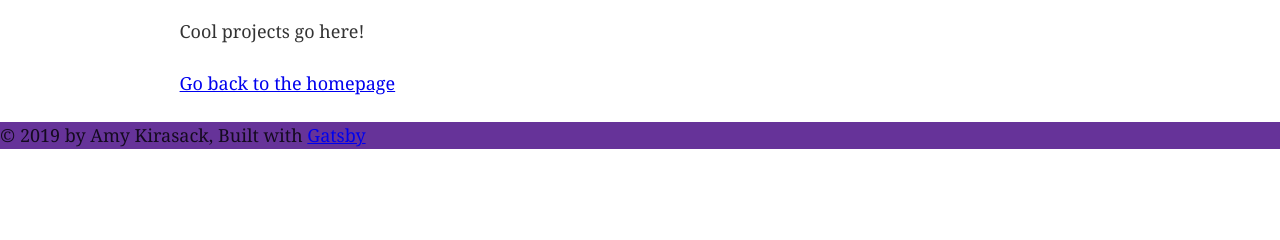
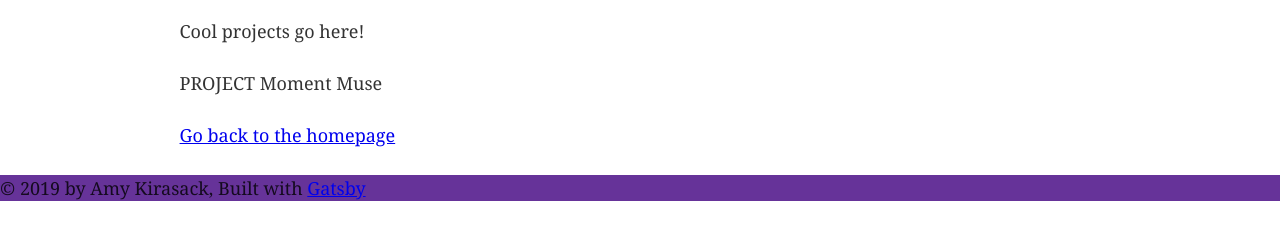
Before and after one commit to WebDevCaptain/portfolio, a Gatsby site: page /portfolio in a window 1280 px wide. Shown: the part 326-566 px from the top of the page. Built offline with nearby package versions, Linux system fonts and the light colour scheme; Gatsby itself is replaced by a stand-in of ours.

Commit message:
feat: Create project component

```diff
--- /dev/null
+++ b/src/components/project.js
@@ -0,0 +1,23 @@
+import React from 'react';
+import { StaticQuery, graphql } from 'gatsby';
+
+const Project = () => (
+  <StaticQuery
+    query={graphql`
+      {
+        site {
+          siteMetadata {
+            title
+          }
+        }
+      }
+    `}
+    render={data => (
+      <>
+        <p>PROJECT {data.site.siteMetadata.title}</p>
+      </>
+    )}
+  />
+);
+
+export default Project;
--- a/src/pages/portfolio.js
+++ b/src/pages/portfolio.js
@@ -2,11 +2,13 @@ import React from 'react';
 import { Link } from 'gatsby';
 
 import Layout from '../components/layout';
+import Project from '../components/project';
 
 const PortfolioPage = () => (
   <Layout>
     <h1>This is the portfolio!</h1>
     <p>Cool projects go here!</p>
+    <Project />
     <Link to="/">Go back to the homepage</Link>
   </Layout>
 );
```
